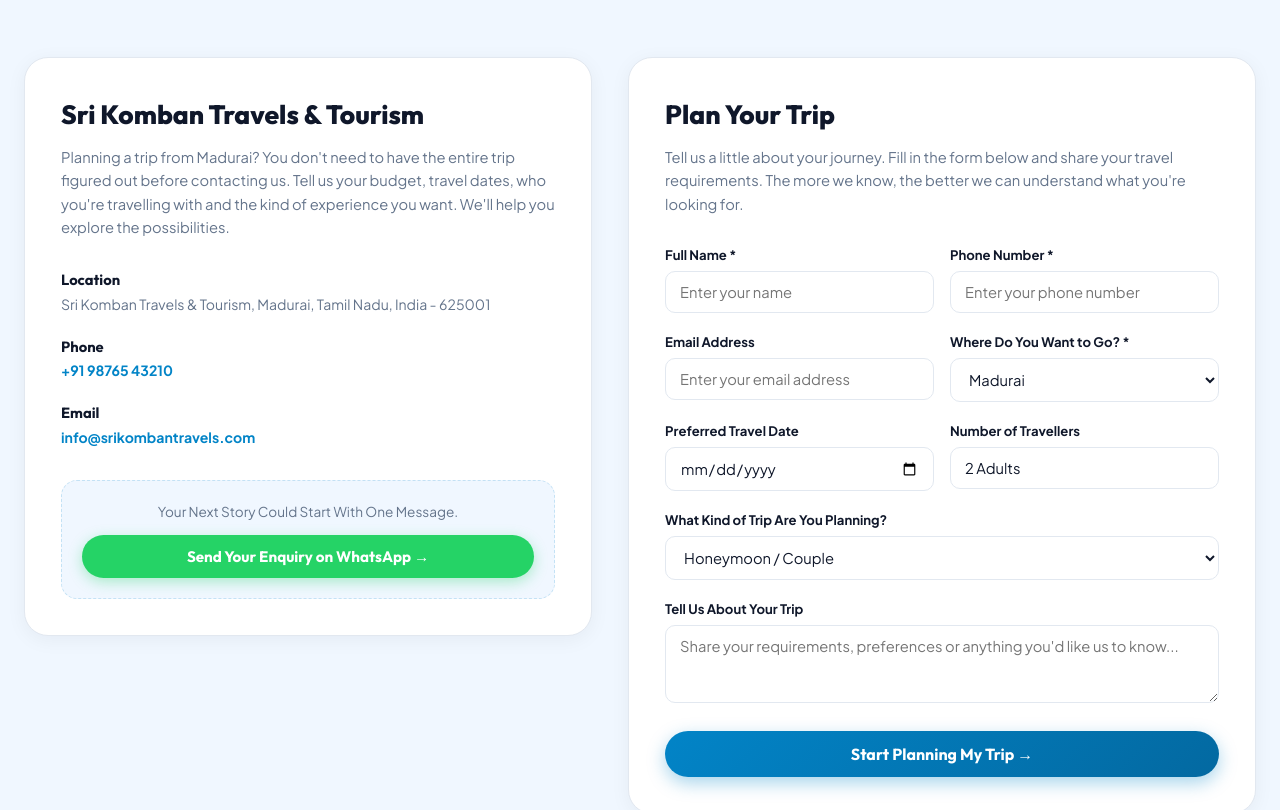
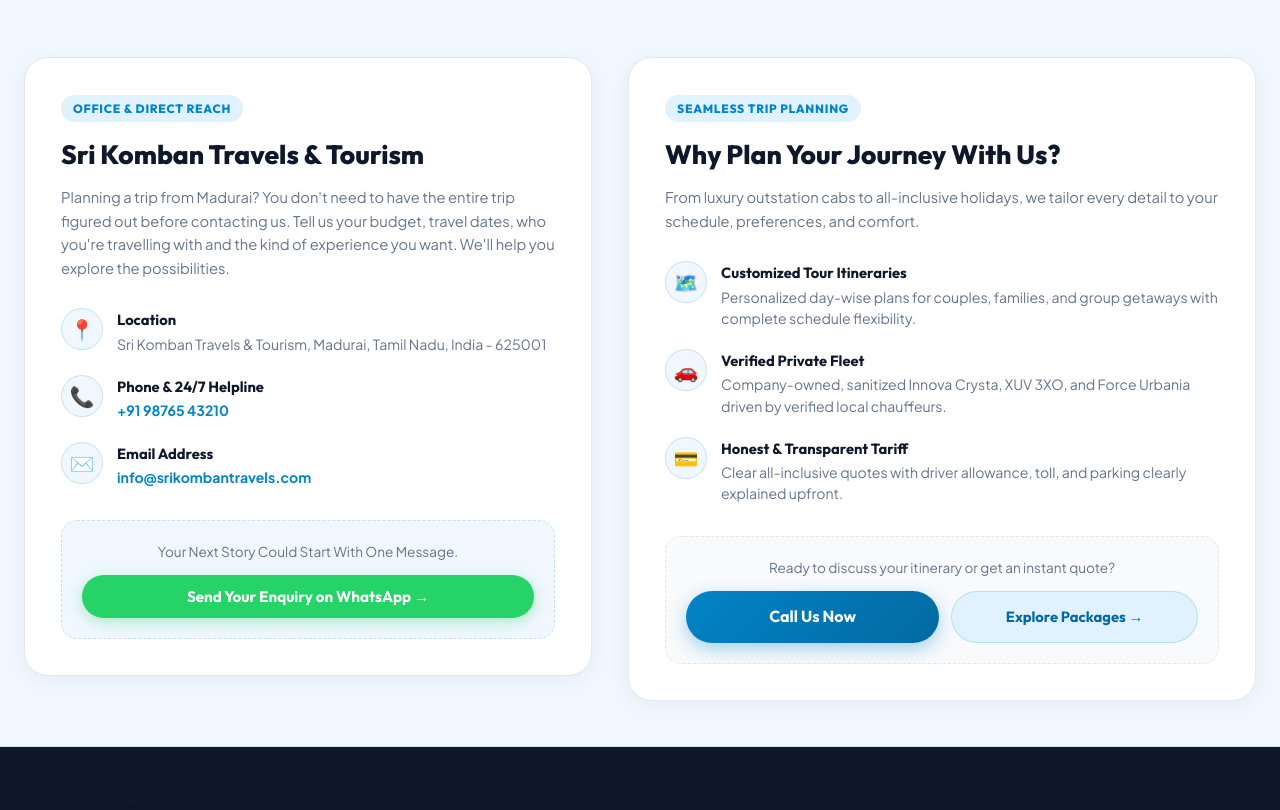
Before and after one commit to anonymouscoder829/Sri_Komban_website, a Next.js app: page / in a window 1280 px wide. Shown: the part 4062-4872 px from the top of the page. Built offline with nearby package versions, Linux system fonts and the light colour scheme.

Commit message:
Update homepage contact section and remove contact form

```diff
--- a/app/page.jsx
+++ b/app/page.jsx
@@ -11,28 +11,7 @@
 import { siteConfig, getWhatsAppUrl } from '../lib/siteConfig';
 
 export default function HomePage() {
-  const [formData, setFormData] = useState({
-    name: '',
-    phone: '',
-    email: '',
-    destination: 'Madurai',
-    travelDate: '',
-    travelers: '2 Adults',
-    tripType: 'Honeymoon / Couple',
-    notes: ''
-  });
-  const [submitted, setSubmitted] = useState(false);
   const [activeHomeVehImages, setActiveHomeVehImages] = useState({});
-
-  const handleSubmit = (e) => {
-    e.preventDefault();
-    if (!formData.name || !formData.phone) {
-      alert('Please fill in your name and phone number.');
-      return;
-    }
-    setSubmitted(true);
-    setTimeout(() => setSubmitted(false), 8000);
-  };
 
   const handleWhatsAppInquiry = (planName) => {
     const message = `Hi ${siteConfig.shortName}, I'm interested in planning a trip / hiring a cab for ${planName}. Please share details!`;
@@ -44,16 +23,8 @@
     window.open(getWhatsAppUrl(message), '_blank');
   };
 
-  const handleFormWhatsApp = () => {
-    const message = `*Trip Enquiry — ${siteConfig.shortName}*\n\n` +
-      `*Name:* ${formData.name || 'Traveler'}\n` +
-      `*Phone:* ${formData.phone || 'N/A'}\n` +
-      `*Email:* ${formData.email || 'N/A'}\n` +
-      `*Destination:* ${formData.destination}\n` +
-      `*Travel Date:* ${formData.travelDate || 'Flexible'}\n` +
-      `*Travellers:* ${formData.travelers}\n` +
-      `*Trip Type:* ${formData.tripType}\n` +
-      `*Notes:* ${formData.notes || 'Looking for trip options.'}`;
+  const handleGeneralWhatsApp = () => {
+    const message = `Hi ${siteConfig.shortName}, I'm planning a trip from Madurai and would like to get package options and a tariff quote. Please assist me!`;
     window.open(getWhatsAppUrl(message), '_blank');
   };
 
@@ -316,6 +287,7 @@
           <div className="contact-card-grid">
             {/* Left Col: Contact Info & Support */}
             <div className="contact-details-box">
+              <span className="contact-badge-label">OFFICE &amp; DIRECT REACH</span>
               <h3 className="contact-box-title">{siteConfig.name}</h3>
               <p className="contact-box-desc">
                 Planning a trip from Madurai? You don't need to have the entire trip figured out before contacting us. Tell us your budget, travel dates, who you're travelling with and the kind of experience you want. We'll help you explore the possibilities.
@@ -323,6 +295,7 @@
 
               <div className="contact-info-list">
                 <div className="contact-info-row">
+                  <div className="contact-icon-circle">📍</div>
                   <div>
                     <strong>Location</strong>
                     <p>{siteConfig.contact.locationFull}</p>
@@ -330,15 +303,17 @@
                 </div>
 
                 <div className="contact-info-row">
+                  <div className="contact-icon-circle">📞</div>
                   <div>
-                    <strong>Phone</strong>
+                    <strong>Phone &amp; 24/7 Helpline</strong>
                     <p><a href={`tel:${siteConfig.contact.phoneTel}`}>{siteConfig.contact.phoneDisplay}</a></p>
                   </div>
                 </div>
 
                 <div className="contact-info-row">
+                  <div className="contact-icon-circle">✉️</div>
                   <div>
-                    <strong>Email</strong>
+                    <strong>Email Address</strong>
                     <p><a href={`mailto:${siteConfig.contact.email}`}>{siteConfig.contact.email}</a></p>
                   </div>
                 </div>
@@ -346,146 +321,65 @@
 
               <div className="contact-wa-action">
                 <p>Your Next Story Could Start With One Message.</p>
-                <button onClick={handleFormWhatsApp} className="btn-tourist-wa-lg">
+                <button onClick={handleGeneralWhatsApp} className="btn-tourist-wa-lg">
                   Send Your Enquiry on WhatsApp →
                 </button>
               </div>
             </div>
 
-            {/* Right Col: Plan Your Trip Form */}
-            <div className="contact-form-box">
-              <h3 className="contact-box-title">Plan Your Trip</h3>
+            {/* Right Col: Why Plan With Us & Quick Actions */}
+            <div className="contact-details-box">
+              <span className="contact-badge-label">SEAMLESS TRIP PLANNING</span>
+              <h3 className="contact-box-title">Why Plan Your Journey With Us?</h3>
               <p className="contact-box-desc">
-                Tell us a little about your journey. Fill in the form below and share your travel requirements. The more we know, the better we can understand what you're looking for.
+                From luxury outstation cabs to all-inclusive holidays, we tailor every detail to your schedule, preferences, and comfort.
               </p>
 
-              {submitted && (
-                <div className="contact-success-notice">
-                  Thank you, {formData.name}! Your enquiry has been received. Our Madurai team will get in touch with you shortly.
-                </div>
-              )}
-
-              <form onSubmit={handleSubmit} className="tourist-form">
-                <div className="form-row-2">
-                  <div className="form-field">
-                    <label>Full Name *</label>
-                    <input
-                      type="text"
-                      required
-                      placeholder="Enter your name"
-                      value={formData.name}
-                      onChange={(e) => setFormData({ ...formData, name: e.target.value })}
-                      className="form-input"
-                    />
-                  </div>
-                  <div className="form-field">
-                    <label>Phone Number *</label>
-                    <input
-                      type="tel"
-                      required
-                      placeholder="Enter your phone number"
-                      value={formData.phone}
-                      onChange={(e) => setFormData({ ...formData, phone: e.target.value })}
-                      className="form-input"
-                    />
+              <div className="contact-info-list">
+                <div className="contact-info-row">
+                  <div className="contact-icon-circle">🗺️</div>
+                  <div>
+                    <strong>Customized Tour Itineraries</strong>
+                    <p>Personalized day-wise plans for couples, families, and group getaways with complete schedule flexibility.</p>
                   </div>
                 </div>
 
-                <div className="form-row-2">
-                  <div className="form-field">
-                    <label>Email Address</label>
-                    <input
-                      type="email"
-                      placeholder="Enter your email address"
-                      value={formData.email}
-                      onChange={(e) => setFormData({ ...formData, email: e.target.value })}
-                      className="form-input"
-                    />
-                  </div>
-                  <div className="form-field">
-                    <label>Where Do You Want to Go? *</label>
-                    <select
-                      value={formData.destination}
-                      onChange={(e) => setFormData({ ...formData, destination: e.target.value })}
-                      className="form-input"
-                    >
-                      <option value="Madurai">Madurai</option>
-                      <option value="Ooty">Ooty (Udhagamandalam)</option>
-                      <option value="Kodaikanal">Kodaikanal</option>
-                      <option value="Rameswaram & Dhanushkodi">Rameswaram & Dhanushkodi</option>
-                      <option value="Kanyakumari">Kanyakumari</option>
-                      <option value="Munnar">Munnar</option>
-                      <option value="Alleppey">Alleppey (Alappuzha)</option>
-                      <option value="Thanjavur">Thanjavur (Big Temple)</option>
-                      <option value="Mahabalipuram">Mahabalipuram</option>
-                      <option value="Puducherry">Puducherry</option>
-                      <option value="Chennai">Chennai</option>
-                      <option value="Tiruchirappalli">Tiruchirappalli (Trichy)</option>
-                      <option value="Wayanad">Wayanad</option>
-                      <option value="Kochi">Kochi</option>
-                      <option value="Thekkady">Thekkady</option>
-                      <option value="Other">Other South India Circuit</option>
-                    </select>
+                <div className="contact-info-row">
+                  <div className="contact-icon-circle">🚗</div>
+                  <div>
+                    <strong>Verified Private Fleet</strong>
+                    <p>Company-owned, sanitized Innova Crysta, XUV 3XO, and Force Urbania driven by verified local chauffeurs.</p>
                   </div>
                 </div>
 
-                <div className="form-row-2">
-                  <div className="form-field">
-                    <label>Preferred Travel Date</label>
-                    <input
-                      type="date"
-                      value={formData.travelDate}
-                      onChange={(e) => setFormData({ ...formData, travelDate: e.target.value })}
-                      className="form-input"
-                    />
-                  </div>
-                  <div className="form-field">
-                    <label>Number of Travellers</label>
-                    <input
-                      type="text"
-                      placeholder="e.g. 2 Adults, 1 Child"
-                      value={formData.travelers}
-                      onChange={(e) => setFormData({ ...formData, travelers: e.target.value })}
-                      className="form-input"
-                    />
+                <div className="contact-info-row">
+                  <div className="contact-icon-circle">💳</div>
+                  <div>
+                    <strong>Honest &amp; Transparent Tariff</strong>
+                    <p>Clear all-inclusive quotes with driver allowance, toll, and parking clearly explained upfront.</p>
                   </div>
                 </div>
+              </div>
 
-                <div className="form-field">
-                  <label>What Kind of Trip Are You Planning?</label>
-                  <select
-                    value={formData.tripType}
-                    onChange={(e) => setFormData({ ...formData, tripType: e.target.value })}
-                    className="form-input"
+              <div className="contact-wa-action" style={{ background: '#f8fafc', borderColor: '#e2e8f0' }}>
+                <p>Ready to discuss your itinerary or get an instant quote?</p>
+                <div style={{ display: 'flex', gap: '12px', flexWrap: 'wrap' }}>
+                  <a
+                    href={`tel:${siteConfig.contact.phoneTel}`}
+                    className="btn-tourist-primary-lg"
+                    style={{ textAlign: 'center', textDecoration: 'none', display: 'inline-flex', alignItems: 'center', justifyContent: 'center' }}
                   >
-                    <option value="Temple Pilgrimage Circuit">Temple Pilgrimage Circuit</option>
-                    <option value="Family Holiday">Family Holiday</option>
-                    <option value="Hill Station Getaway">Hill Station Getaway</option>
-                    <option value="Honeymoon / Couple">Honeymoon / Couple</option>
-                    <option value="Friends / Group">Friends / Group</option>
-                    <option value="Outstation Cab Rental">Outstation Cab Rental</option>
-                    <option value="Customized Trip">Customized Trip</option>
-                    <option value="Other">Other</option>
-                  </select>
+                    Call Us Now
+                  </a>
+                  <Link
+                    href="/packages"
+                    className="btn-tourist-wa-sub"
+                    style={{ textAlign: 'center', textDecoration: 'none', display: 'inline-flex', alignItems: 'center', justifyContent: 'center', flex: 1 }}
+                  >
+                    Explore Packages →
+                  </Link>
                 </div>
-
-                <div className="form-field">
-                  <label>Tell Us About Your Trip</label>
-                  <textarea
-                    rows="3"
-                    placeholder="Share your requirements, preferences or anything you'd like us to know..."
-                    value={formData.notes}
-                    onChange={(e) => setFormData({ ...formData, notes: e.target.value })}
-                    className="form-input"
-                  />
-                </div>
-
-                <div className="form-submit-row">
-                  <button type="submit" className="btn-tourist-primary-lg">
-                    Start Planning My Trip →
-                  </button>
-                </div>
-              </form>
+              </div>
             </div>
           </div>
         </div>
```
